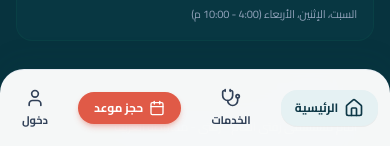
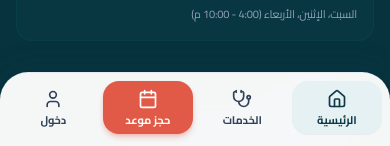
Before and after one commit to hossammansourweb/Hossammansourv2, a React (Vite) app: page / in a window 390 px wide. Shown: the part 698-844 px from the top of the page. Built offline with nearby package versions, Linux system fonts and the light colour scheme; no server answers.

Commit message:
feat: add new patient and appointment data, enhance mobile navigation structure

```diff
--- a/data/clinic_db.json
+++ b/data/clinic_db.json
@@ -43,6 +43,15 @@
       "gender": "male",
       "age": 38,
       "createdAt": "2026-01-10T10:00:00.000Z"
+    },
+    {
+      "id": "usr_1787668248300_ujdj0",
+      "name": "اسلام",
+      "phone": "0102010212",
+      "email": "eslam@gmail.com",
+      "role": "patient",
+      "passwordHash": "$2b$10$bvwI1N3aJGhGYYhP1l8YheirBEWtZUsBP53w8jYKMkZNUWFkBSTha",
+      "createdAt": "2026-08-25T14:30:48.300Z"
     }
   ],
   "branches": [
@@ -217,6 +226,27 @@
       "notes": "آلام أسفل الظهر تمتد للساق اليمنى.",
       "createdAt": "2026-08-22T14:00:00.000Z",
       "updatedAt": "2026-08-22T14:00:00.000Z"
+    },
+    {
+      "id": "apt_1787668293924_p0hi",
+      "bookingNumber": "HM-2026-7287",
+      "patientId": "usr_1787668248300_ujdj0",
+      "patientName": "اسلام",
+      "patientPhone": "01020102129",
+      "patientEmail": "eslam@gmail.com",
+      "patientAge": 30,
+      "patientGender": "male",
+      "serviceId": "srv_arthroscopy",
+      "serviceName": "مناظير المفاصل وإصابات الملاعب",
+      "branchId": "br_zefta",
+      "branchName": "فرع زفتى",
+      "appointmentDate": "2026-08-25",
+      "appointmentTime": "17:25",
+      "confirmationMethod": "whatsapp",
+      "status": "cancelled",
+      "createdAt": "2026-08-25T14:31:33.924Z",
+      "updatedAt": "2026-08-25T14:32:19.897Z",
+      "cancellationReason": "إلغاء بواسطة المريض"
     }
   ],
   "workingHours": [
@@ -541,6 +571,39 @@
   ],
   "auditLogs": [
     {
+      "id": "log_1787668339898_oe5mu",
+      "userId": "usr_1787668248300_ujdj0",
+      "userName": "اسلام",
+      "userRole": "patient",
+      "action": "PATIENT_CANCEL_APPOINTMENT",
+      "entityType": "Appointment",
+      "entityId": "apt_1787668293924_p0hi",
+      "details": "قام المريض بإلغاء الحجز رقم HM-2026-7287. السبب: غير محدد",
+      "timestamp": "2026-08-25T14:32:19.898Z"
+    },
+    {
+      "id": "log_1787668293925_9sa2i",
+      "userId": "usr_1787668248300_ujdj0",
+      "userName": "اسلام",
+      "userRole": "patient",
+      "action": "CREATE_APPOINTMENT",
+      "entityType": "Appointment",
+      "entityId": "apt_1787668293924_p0hi",
+      "details": "حجز موعد كشف جديد برقم HM-2026-7287 في فرع زفتى بتاريخ 2026-08-25 الساعة 17:25",
+      "timestamp": "2026-08-25T14:31:33.925Z"
+    },
+    {
+      "id": "log_1787668248303_4pw4b",
+      "userId": "usr_1787668248300_ujdj0",
+      "userName": "اسلام",
+      "userRole": "patient",
+      "action": "USER_REGISTER",
+      "entityType": "User",
+      "entityId": "usr_1787668248300_ujdj0",
+      "details": "تسجيل حساب مريض جديد بالمنصة.",
+      "timestamp": "2026-08-25T14:30:48.303Z"
+    },
+    {
       "id": "log_init",
       "userId": "usr_super_admin",
       "userName": "د. حسام منصور أبو كحلة",
@@ -554,6 +617,28 @@
   ],
   "notifications": [
     {
+      "appointmentId": "apt_1787668293924_p0hi",
+      "recipientPhone": "01020102129",
+      "recipientEmail": "eslam@gmail.com",
+      "type": "cancellation",
+      "channel": "whatsapp",
+      "content": "تم إلغاء الموعد رقم (HM-2026-7287) في عيادة د. حسام منصور بناءً على طلبكم/الإدارة. سبب الإلغاء: إلغاء بواسطة المريض.",
+      "id": "notif_1787668339897_xrvo",
+      "status": "delivered",
+      "createdAt": "2026-08-25T14:32:19.897Z"
+    },
+    {
+      "appointmentId": "apt_1787668293924_p0hi",
+      "recipientPhone": "01020102129",
+      "recipientEmail": "eslam@gmail.com",
+      "type": "booking_confirmation",
+      "channel": "whatsapp",
+      "content": "تم تسجيل حجزك بنجاح في عيادة د. حسام منصور برقم (HM-2026-7287) بتاريخ 2026-08-25 الساعة 17:25 بـ فرع زفتى.",
+      "id": "notif_1787668293924_6fbe",
+      "status": "delivered",
+      "createdAt": "2026-08-25T14:31:33.924Z"
+    },
+    {
       "id": "notif_1",
       "appointmentId": "apt_1001",
       "recipientPhone": "01012345678",
--- a/src/components/layout/MobileBottomNav.tsx
+++ b/src/components/layout/MobileBottomNav.tsx
@@ -15,67 +15,70 @@ export const MobileBottomNav: React.FC<MobileBottomNavProps> = ({
 }) => {
   const { user } = useAuth();
 
-  return (
-    <div className="md:hidden fixed bottom-0 inset-x-0 z-40 rounded-t-3xl bg-white/96 dark:bg-[#0E2C33]/96 backdrop-blur-xl border-t border-slate-200/80 dark:border-[#1A4550] px-3 pt-2.5 pb-[calc(0.625rem+env(safe-area-inset-bottom))] shadow-[0_-8px_28px_rgba(14,56,71,0.1)] transition-colors" role="navigation" aria-label="التنقل السريع">
-      <div className="flex items-center justify-between max-w-md mx-auto">
-        {/* 1. Home Tab (with pill when active as in screenshots) */}
-        <button
-          type="button"
-          onClick={() => onNavigate('home')}
-          className={`flex items-center gap-1.5 py-2 px-3.5 rounded-2xl transition-all active:scale-95 cursor-pointer ${
-            currentView === 'home'
-              ? 'bg-[#E5F1F3] dark:bg-[#1A4854] text-[#0E3847] dark:text-teal-200 font-bold shadow-2xs'
-              : 'text-slate-700 dark:text-slate-300 hover:text-slate-900'
-          }`}
-        >
-          <Home className="w-5 h-5" />
-          <span className="text-xs font-tajawal font-bold">الرئيسية</span>
-        </button>
-
-        {/* 2. Services Tab */}
-        <button
-          type="button"
-          onClick={() => onNavigate('services')}
-          className={`flex flex-col items-center gap-1 py-2 px-2.5 rounded-xl transition-all active:scale-95 cursor-pointer ${
-            currentView === 'services'
-              ? 'text-[#0E3847] dark:text-teal-200 font-bold'
-              : 'text-slate-700 dark:text-slate-300 hover:text-slate-900'
-          }`}
-        >
-          <Stethoscope className="w-5 h-5" />
-          <span className="text-[11px] font-tajawal font-bold">الخدمات</span>
-        </button>
-
-        {/* 3. Center Elevated Booking Button (Matches screenshot highlight) */}
-        <button
-          type="button"
-          onClick={() => onNavigate('booking')}
-          className="flex items-center gap-1.5 py-2 px-4 rounded-2xl bg-[#E05A47] hover:bg-[#cf4f3d] text-white shadow-md shadow-[#E05A47]/30 transition-transform active:scale-95 cursor-pointer"
-          aria-label="حجز موعد"
-        >
-          <Calendar className="w-4 h-4" />
-          <span className="text-xs font-bold font-tajawal">حجز موعد</span>
-        </button>
-
-        {/* 4. Auth / Account Tab */}
-        <button
-          type="button"
-          onClick={() => {
+  const navItems = [
+    {
+      id: 'home',
+      label: 'الرئيسية',
+      icon: Home,
+      action: () => onNavigate('home'),
+    },
+    {
+      id: 'services',
+      label: 'الخدمات',
+      icon: Stethoscope,
+      action: () => onNavigate('services'),
+    },
+    {
+      id: 'booking',
+      label: 'حجز موعد',
+      icon: Calendar,
+      action: () => onNavigate('booking'),
+      accent: true,
+    },
+    {
+      id: 'patient-portal',
+      label: user ? 'حسابي' : 'دخول',
+      icon: User,
+      action: () => {
         if (user) {
           onNavigate('patient-portal');
         } else {
           onOpenAuth('login');
         }
-          }}
-          className={`flex flex-col items-center gap-1 py-2 px-2.5 rounded-xl transition-all active:scale-95 cursor-pointer ${
-            currentView === 'patient-portal'
-              ? 'text-[#0E3847] dark:text-teal-200 font-bold'
+      },
+    },
+  ];
+
+  return (
+    <div
+      className="md:hidden fixed bottom-0 inset-x-0 z-40 rounded-t-[1.75rem] bg-white/96 dark:bg-[#0E2C33]/96 backdrop-blur-xl border-t border-slate-200/80 dark:border-[#1A4550] px-2 pt-2 pb-[calc(0.75rem+env(safe-area-inset-bottom))] shadow-[0_-8px_28px_rgba(14,56,71,0.1)] transition-colors"
+      role="navigation"
+      aria-label="التنقل السريع"
+    >
+      <div className="flex items-stretch justify-between gap-1 max-w-md mx-auto">
+        {navItems.map(item => {
+          const Icon = item.icon;
+          const isActive = currentView === item.id;
+
+          return (
+            <button
+              key={item.id}
+              type="button"
+              onClick={item.action}
+              className={`flex flex-1 flex-col items-center justify-center gap-1.5 rounded-2xl py-2 px-1.5 min-w-0 transition-all active:scale-95 cursor-pointer ${
+                item.accent
+                  ? 'bg-[#E05A47] text-white shadow-md shadow-[#E05A47]/30'
+                  : isActive
+                    ? 'bg-[#E5F1F3] dark:bg-[#1A4854] text-[#0E3847] dark:text-teal-200 font-bold shadow-2xs'
                     : 'text-slate-700 dark:text-slate-300 hover:text-slate-900'
               }`}
+              aria-label={item.label}
             >
-          <User className="w-5 h-5" />
-          <span className="text-[11px] font-tajawal font-bold">{user ? 'حسابي' : 'دخول'}</span>
+              <Icon className={`w-5 h-5 ${item.accent ? 'text-white' : ''}`} />
+              <span className="text-[11px] font-tajawal font-bold leading-none text-center">{item.label}</span>
             </button>
+          );
+        })}
       </div>
     </div>
   );
--- a/src/components/layout/Navbar.tsx
+++ b/src/components/layout/Navbar.tsx
@@ -118,7 +118,7 @@ export const Navbar: React.FC<NavbarProps> = ({ currentView, onNavigate, onOpenA
             </nav>
 
             {/* Left Controls: Menu button + Theme toggle */}
-            <div className="flex items-center gap-2 sm:gap-3">
+            <div className="flex items-center gap-2 sm:gap-3" dir="ltr">
               {/* Mobile menu button - icon only on mobile, hidden on desktop */}
               <button
                 type="button"
```
Lines whose indentation alone changed are shown as unchanged.
